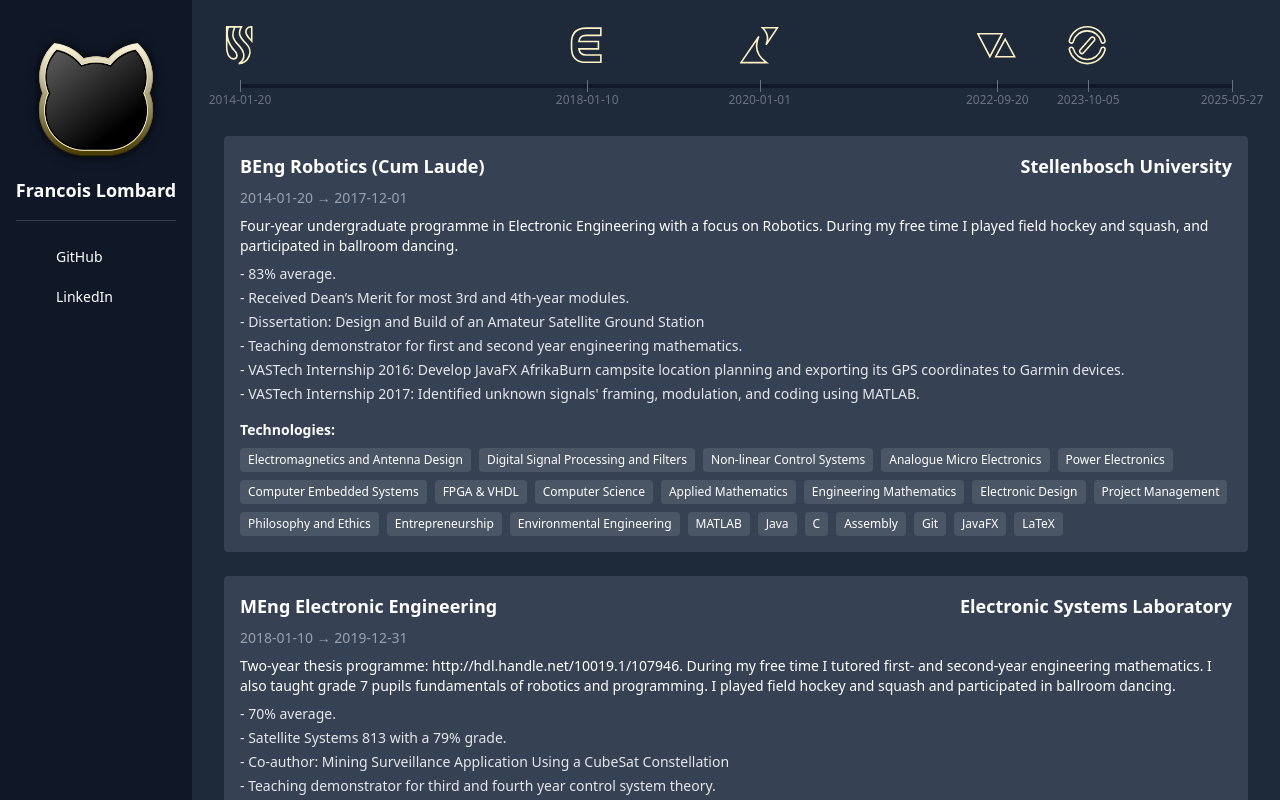
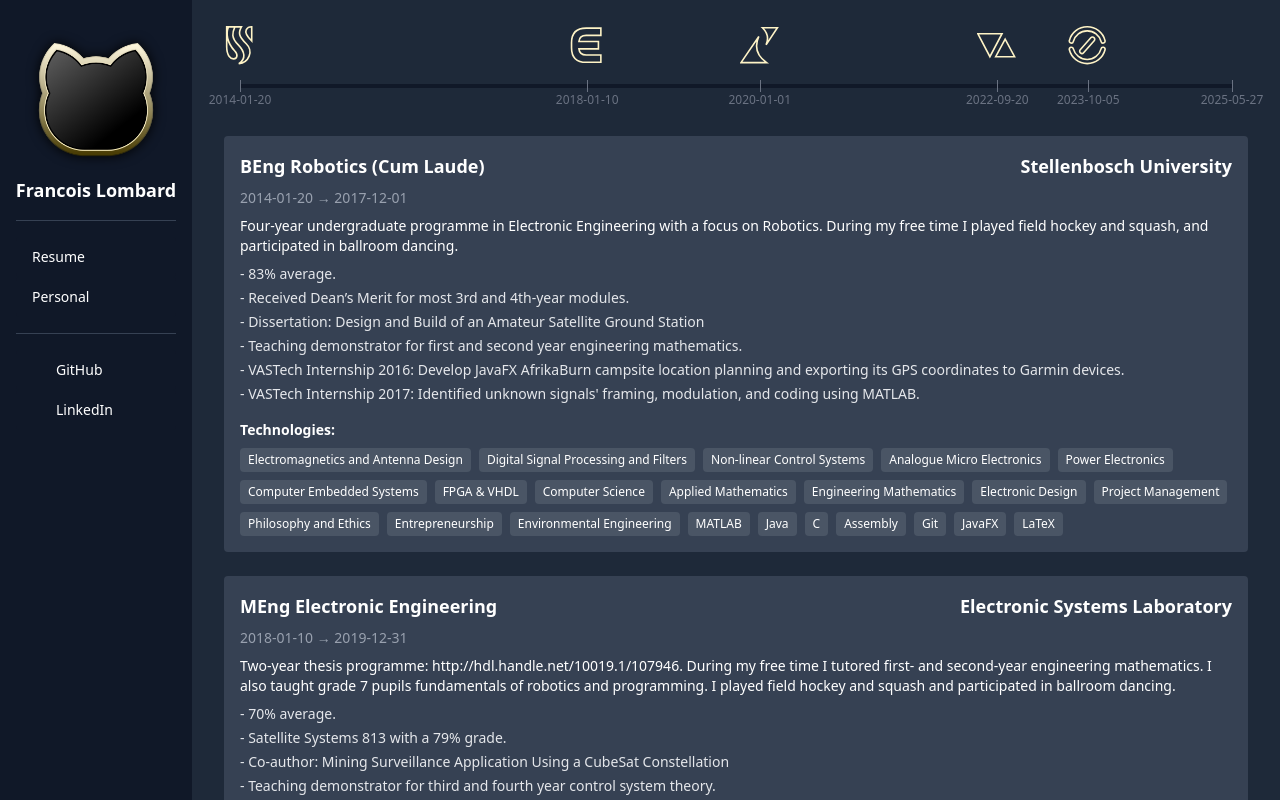
Before and after one commit to fnlombard/fnlombard.github.io, a SvelteKit app: page / in a window 1280 px wide. Shown: the top 800 px of the page. Built offline with nearby package versions, Linux system fonts and the light colour scheme.

Commit message:
Add personal page

```diff
--- a/src/lib/components/vertical-nav-bar/VerticalNavBar.svelte
+++ b/src/lib/components/vertical-nav-bar/VerticalNavBar.svelte
@@ -11,7 +11,8 @@
     interface navProps {
         title: string;
         iconPath: string;
-        links: Link[];
+        external_links: Link[];
+        navigation_links: Link[];
         updateWidth: (width: string) => void;
     }
 
@@ -62,7 +63,17 @@
     <hr class="my-4 w-full border-gray-700" />
 
     <div class="w-full">
-        {#each props.links as link}
+        {#each props.navigation_links as link}
+            <a href={link.url}>
+                <Button label={link.label} disabled={false} iconPath={link.icon} {collapsed} />
+            </a>
+        {/each}
+    </div>
+
+    <hr class="my-4 w-full border-gray-700" />
+
+    <div class="w-full">
+        {#each props.external_links as link}
             <a href={link.url} target="_blank">
                 <Button label={link.label} disabled={false} iconPath={link.icon} {collapsed} />
             </a>
--- a/src/routes/+layout.svelte
+++ b/src/routes/+layout.svelte
@@ -1,7 +1,35 @@
 <script lang="ts">
+    import VerticalNavBar from "$lib/components/vertical-nav-bar/VerticalNavBar.svelte";
+    import { icons } from "$lib/icons";
+
     import "../app.css";
 
     let { children } = $props();
+
+    const external_links: Link[] = [
+        { label: "GitHub", url: "https://github.com/fnlombard", icon: icons["github"] },
+        {
+            label: "LinkedIn",
+            url: "https://www.linkedin.com/in/fnlombard/",
+            icon: icons["linkedin"]
+        }
+    ];
+
+    const navigation_links: Link[] = [
+        { label: "Resume", url: "/", icon: icons["home"] },
+        { label: "Personal", url: "/personal", icon: icons["cv"] }
+    ];
+
+    const iconPath = "/favicon.png";
+    const title = "Francois Lombard";
+
+    let width = $state("12rem");
+    function updateWidth(newWidth: string): void {
+        width = newWidth;
+    }
 </script>
 
-{@render children()}
+<main class="flex transition-all duration-300" style="margin-left: {width};">
+    <VerticalNavBar {title} {iconPath} {external_links} {updateWidth} {navigation_links} />
+    {@render children()}
+</main>
--- a/src/routes/+page.svelte
+++ b/src/routes/+page.svelte
@@ -1,35 +1,13 @@
 <script lang="ts">
-    import { icons } from "$lib/icons";
-    import VerticalNavBar from "$lib/components/vertical-nav-bar/VerticalNavBar.svelte";
     import Timeline from "$lib/components/timeline/Timeline.svelte";
     import data from "$lib/data/cv.json";
-
-    const links: Link[] = [
-        { label: "GitHub", url: "https://github.com/fnlombard", icon: icons["github"] },
-        {
-            label: "LinkedIn",
-            url: "https://www.linkedin.com/in/fnlombard/",
-            icon: icons["linkedin"]
-        }
-    ];
-
-    const iconPath = "/favicon.png";
-    const title = "Francois Lombard";
 
     const items: TimelineItem[] = data.map((item, index) => ({
         id: index,
         ...item
     }));
-
-    let width = $state("12rem");
-    function updateWidth(newWidth: string): void {
-        width = newWidth;
-    }
 </script>
 
-<main class="flex transition-all duration-300" style="margin-left: {width};">
-    <VerticalNavBar {title} {iconPath} {links} {updateWidth} />
-    <div class="px-8">
-        <Timeline {items} />
-    </div>
-</main>
+<div class="px-8">
+    <Timeline {items} />
+</div>
--- /dev/null
+++ b/src/routes/personal/+page.svelte
@@ -0,0 +1 @@
+<div>Lol... yes. this is personal.</div>
```
